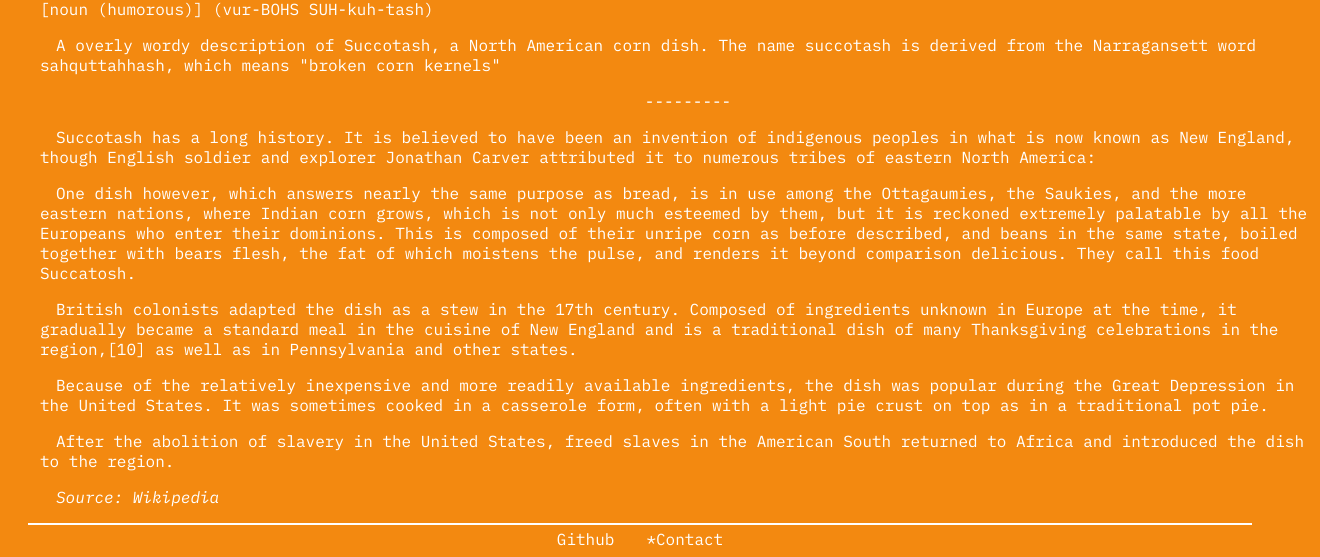
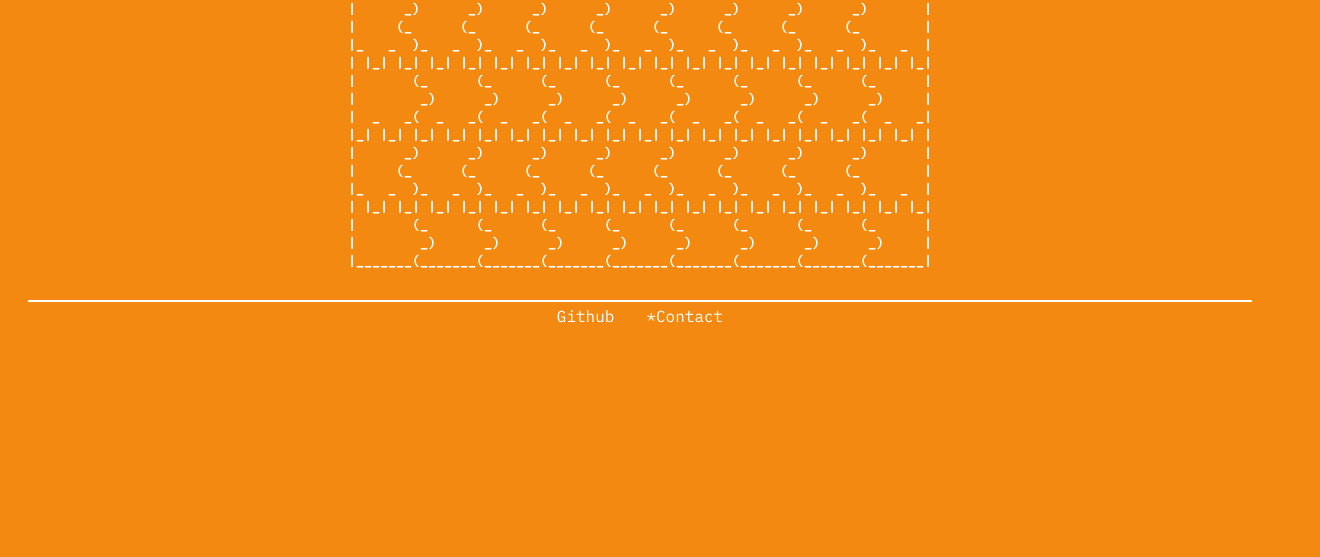
Before and after one commit to k1339202/verbose-succotash, a plain HTML site: page index.html in a window 1280 px wide. Shown: the part 375-932 px from the top of the page, 1320 px wide, since content can reach past the window. After the commit the page ends 800 px from the top, so only its background shows below. Drawn offline with Linux system fonts and the light colour scheme.

Commit message:
Seperated succotash to own page. added placeholder to index.

```diff
--- a/index.html
+++ b/index.html
@@ -16,8 +16,7 @@
   </head>
   <body>
     <nav>
-      <a href="index.html">index</a>/<a href="foo.html">*foo</a>/<a href="bar.html"
-        >*bar</a>/
+      <a href="index.html">index</a>/<a href="succotash.html">succotash</a>/<a href="bar.html">*bar</a>/
     </nav>
     <h1>Verbose Succotash</h1>
     <hr>
@@ -32,19 +31,29 @@
 +--------------------+'      +--------------------+       +--------------------+       +-------------------+      `+--------------------+
       </pre>
     </div>
-    <hr />
-    <hgroup>
-      <h2>Verbose Succotash:</h2>
-      <p class="definiton" style="text-indent: 0rem;">[noun (humorous)] (vur-BOHS SUH-kuh-tash)</p>
-      <p class="definiton">A overly wordy description of Succotash, a North American corn dish. The name succotash is derived from the Narragansett word sahquttahhash, which means "broken corn kernels"</p>
-      <p class="definiton" style="text-align: center;">---------</p>
-      <p class="definiton">Succotash has a long history. It is believed to have been an invention of indigenous peoples in what is now known as New England, though English soldier and explorer Jonathan Carver attributed it to numerous tribes of eastern North America:</p>
-      <p class="definiton">One dish however, which answers nearly the same purpose as bread, is in use among the Ottagaumies, the Saukies, and the more eastern nations, where Indian corn grows, which is not only much esteemed by them, but it is reckoned extremely palatable by all the Europeans who enter their dominions. This is composed of their unripe corn as before described, and beans in the same state, boiled together with bears flesh, the fat of which moistens the pulse, and renders it beyond comparison delicious. They call this food Succatosh.</p>
-      <p class="definiton">British colonists adapted the dish as a stew in the 17th century. Composed of ingredients unknown in Europe at the time, it gradually became a standard meal in the cuisine of New England and is a traditional dish of many Thanksgiving celebrations in the region,[10] as well as in Pennsylvania and other states.</p>
-      <p class="definiton">Because of the relatively inexpensive and more readily available ingredients, the dish was popular during the Great Depression in the United States. It was sometimes cooked in a casserole form, often with a light pie crust on top as in a traditional pot pie.</p>
-      <p class="definiton">After the abolition of slavery in the United States, freed slaves in the American South returned to Africa and introduced the dish to the region.</p>
-      <p class="definiton"><i>Source: Wikipedia</i></p>
-    </hgroup>
+    <hr>
+    <pre>
+ _______________________________________________________________________
+|       (_      (_      (_      (_      (_      (_      (_      (_      |
+|        _)      _)      _)      _)      _)      _)      _)      _)     |
+|  _   _(  _   _(  _   _(  _   _(  _   _(  _   _(  _   _(  _   _(  _   _|
+|_| |_| |_| |_| |_| |_| |_| |_| |_| |_| |_| |_| |_| |_| |_| |_| |_| |_| |
+|      _)      _)      _)      _)      _)      _)      _)      _)       |
+|     (_      (_      (_      (_      (_      (_      (_      (_        |
+|_   _  )_   _  )_   _  )_   _  )_   _  )_   _  )_   _  )_   _  )_   _  |
+| |_| |_| |_| |_| |_| |_| |_| |_| |_| |_| |_| |_| |_| |_| |_| |_| |_| |_|
+|       (_      (_      (_      (_      (_      (_      (_      (_      |
+|        _)      _)      _)      _)      _)      _)      _)      _)     |
+|  _   _(  _   _(  _   _(  _   _(  _   _(  _   _(  _   _(  _   _(  _   _|
+|_| |_| |_| |_| |_| |_| |_| |_| |_| |_| |_| |_| |_| |_| |_| |_| |_| |_| |
+|      _)      _)      _)      _)      _)      _)      _)      _)       |
+|     (_      (_      (_      (_      (_      (_      (_      (_        |
+|_   _  )_   _  )_   _  )_   _  )_   _  )_   _  )_   _  )_   _  )_   _  |
+| |_| |_| |_| |_| |_| |_| |_| |_| |_| |_| |_| |_| |_| |_| |_| |_| |_| |_|
+|       (_      (_      (_      (_      (_      (_      (_      (_      |
+|        _)      _)      _)      _)      _)      _)      _)      _)     |
+|_______(_______(_______(_______(_______(_______(_______(_______(_______|
+    </pre>
     <hr>
     <nav class="bottomBar"><a href="https://github.com/k1339202/verbose-succotash">Github</a><a href="contact.html">*Contact</a></nav>
   </body>
```
Also changed, not shown: succotash.html (added, +51 -0 lines).
